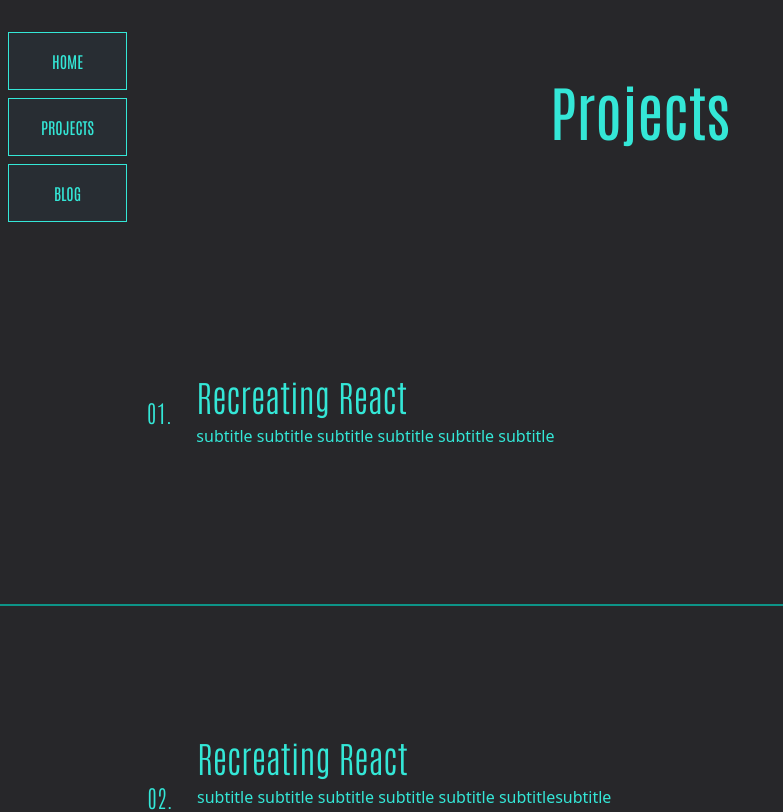
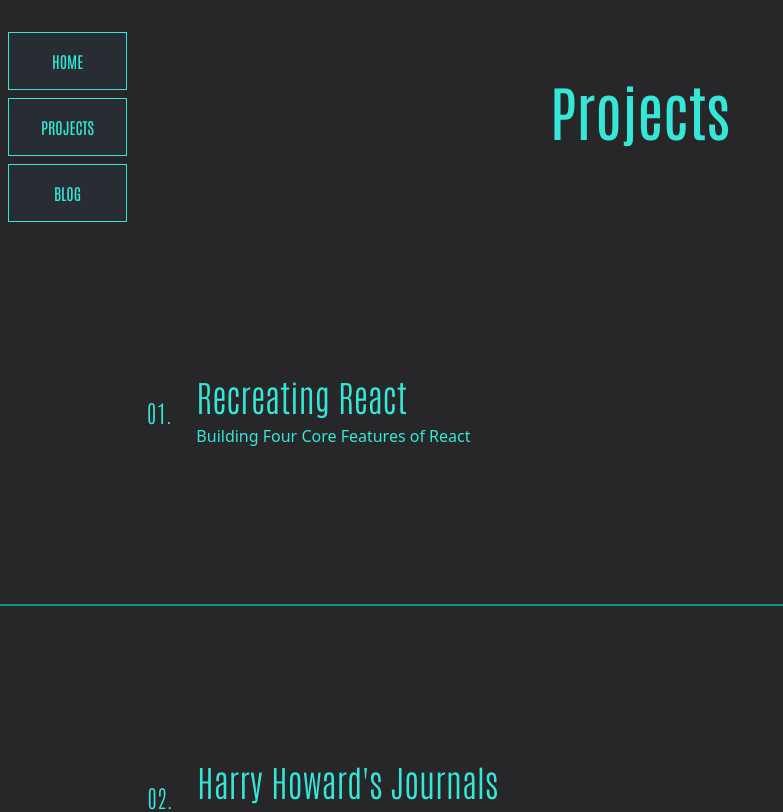
Before and after one commit to mike-v2/portfolio, a Next.js app: page /projects in a window 1280 px wide. Shown: the top 812 px of the page, without its empty margins (0-783 px from the left). Built offline with nearby package versions, Linux system fonts and the light colour scheme.

Commit message:
Replace placeholder projects with real ones

```diff
--- a/app/projects/[projectId]/page.tsx
+++ b/app/projects/[projectId]/page.tsx
@@ -1,6 +1,6 @@
 import Image from 'next/image';
 
-import getProjectById from '@/app/projects/data/getProject';
+import { getProjectById } from '@/app/projects/data/getProject';
 import { toolIcons } from '@/app/projects/data/toolIconData';
 import { ProjectData } from '@/types/project';
 
--- a/app/projects/data/getProject.ts
+++ b/app/projects/data/getProject.ts
@@ -7,7 +7,7 @@ import {
 } from '@/app/projects/data';
 import { ProjectData } from '@/types/project';
 
-const projects = [
+export const projects = [
   mechanicWebsite,
   journalTranscribe,
   goodNews,
@@ -15,6 +15,6 @@ const projects = [
   recreatingReact,
 ].reverse();
 
-export default function getProjectById(id: string): ProjectData {
+export function getProjectById(id: string): ProjectData {
   return projects.find((project) => project.id === id) ?? recreatingReact;
 }
--- a/app/projects/page.tsx
+++ b/app/projects/page.tsx
@@ -1,11 +1,12 @@
 import HoverUnderlineMenu from '@/components/hoverUnderlineMenu';
+import { projects } from '@/app/projects/data/getProject';
 
 export default function Projects() {
   return (
     <main className='bg-zinc-800'>
       <h1 className='py-20 text-center text-6xl text-primary'>Projects</h1>
 
-      <HoverUnderlineMenu bgColor='bg-zinc-800' />
+      <HoverUnderlineMenu items={projects} bgColor='bg-zinc-800' />
     </main>
   );
 }
--- a/components/hoverUnderlineMenu.tsx
+++ b/components/hoverUnderlineMenu.tsx
@@ -6,23 +6,15 @@ import Image from 'next/image';
 
 import { cn } from '@/utils/cn';
 
-const items = [
-  {
-    title: 'Recreating React',
-    subtitle: 'subtitle subtitle subtitle subtitle subtitle subtitle',
-    imagePath: '/images/recreating-react-logo.png',
-    href: '',
-  },
-  {
-    title: 'Recreating React',
-    subtitle:
-      'subtitle subtitle subtitle subtitle subtitle subtitlesubtitle subtitle subtitle subtitle subtitle subtitlesubtitle subtitle subtitle subtitle subtitle subtitle',
-    imagePath: '/images/recreating-react-logo.png',
-    href: '',
-  },
-];
+import { ProjectData } from '@/types/project';
 
-export default function HoverUnderlineMenu({ bgColor }: { bgColor: string }) {
+export default function HoverUnderlineMenu({
+  items,
+  bgColor,
+}: {
+  items: ProjectData[];
+  bgColor: string;
+}) {
   const [hoveredIndex, setHoveredIndex] = useState<number | null>(null);
 
   return (
@@ -30,7 +22,7 @@ export default function HoverUnderlineMenu({ bgColor }: { bgColor: string }) {
       {items.map((item, index) => (
         <Link
           key={item.title}
-          href={item.href}
+          href={`/projects/${item.id}`}
           className={cn(
             'group relative h-96 text-primary transition-colors duration-500',
             hoveredIndex !== index &&
```
